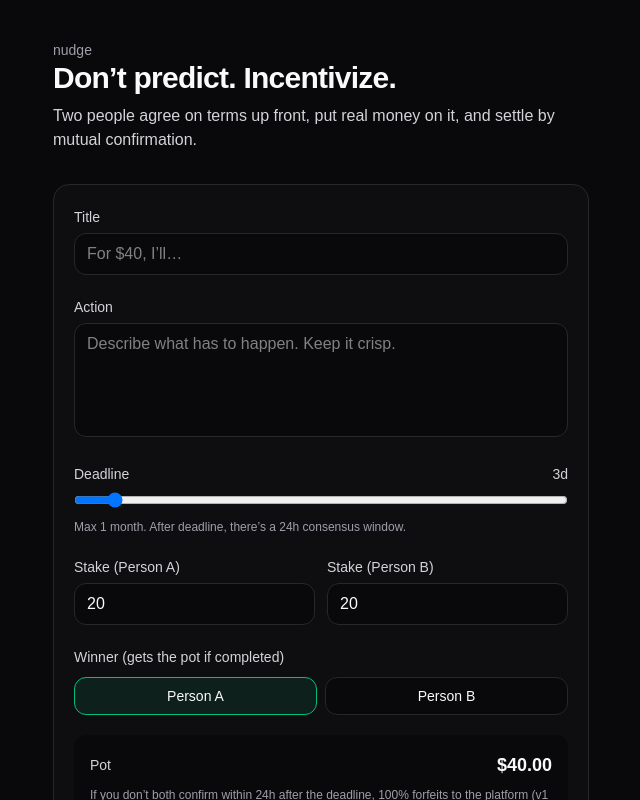
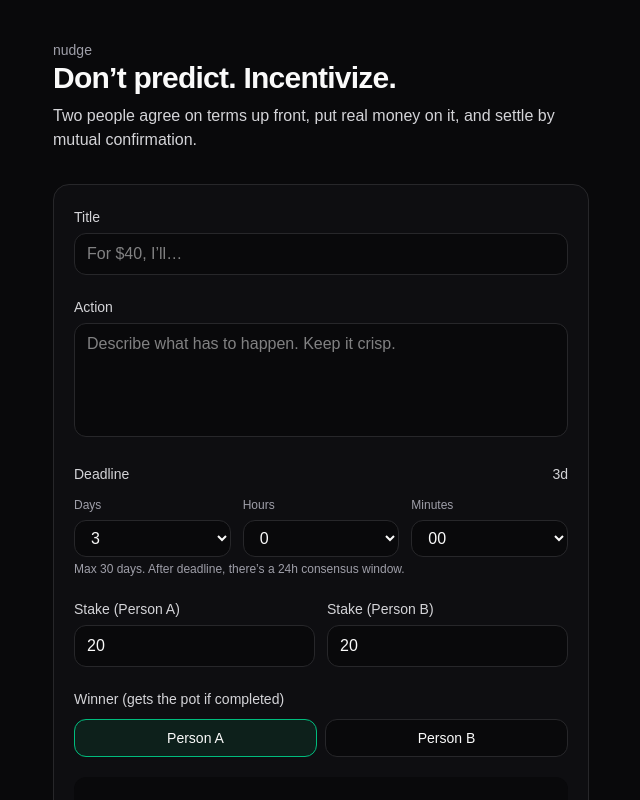
Before and after one commit to mjalazo99/nudge, a Next.js app: page / in a window 1280 px wide. Shown: the top 800 px of the page, without its empty margins (319-959 px from the left). Built offline with nearby package versions, Linux system fonts and the light colour scheme.

Commit message:
Replace deadline slider with day/hour/minute pickers

```diff
--- a/src/app/page.tsx
+++ b/src/app/page.tsx
@@ -7,7 +7,10 @@
 type Draft = {
   title: string;
   action: string;
-  deadlineHours: number; // up to 30d
+  // Deadline picker (max 30 days)
+  days: number; // 0-30
+  hours: number; // 0-24
+  minutes: number; // 0-59
   stakeA: number;
   stakeB: number;
   winner: Side; // who receives pot if completed
@@ -25,19 +28,15 @@
   });
 }
 
-function fmtDuration(hours: number) {
-  if (hours < 48) return `${hours}h`;
-  const d = Math.round(hours / 24);
-  if (d < 14) return `${d}d`;
-  const w = Math.round(d / 7);
-  return `${w}w`;
-}
+// (removed) fmtDuration: replaced by days/hours/minutes picker
 
 export default function Page() {
   const [draft, setDraft] = useState<Draft>({
     title: "",
     action: "",
-    deadlineHours: 72,
+    days: 3,
+    hours: 0,
+    minutes: 0,
     stakeA: 20,
     stakeB: 20,
     winner: "A",
@@ -47,6 +46,25 @@
     return (draft.stakeA || 0) + (draft.stakeB || 0);
   }, [draft.stakeA, draft.stakeB]);
 
+  const deadlineMinutesTotal = useMemo(() => {
+    const d = clamp(Math.floor(draft.days || 0), 0, 30);
+    const h = clamp(Math.floor(draft.hours || 0), 0, 24);
+    const m = clamp(Math.floor(draft.minutes || 0), 0, 59);
+    return d * 24 * 60 + h * 60 + m;
+  }, [draft.days, draft.hours, draft.minutes]);
+
+  const deadlineLabel = useMemo(() => {
+    const d = Math.floor(deadlineMinutesTotal / (24 * 60));
+    const rem = deadlineMinutesTotal - d * 24 * 60;
+    const h = Math.floor(rem / 60);
+    const m = rem - h * 60;
+    const parts: string[] = [];
+    if (d) parts.push(`${d}d`);
+    if (h) parts.push(`${h}h`);
+    if (m || parts.length === 0) parts.push(`${m}m`);
+    return parts.join(" ");
+  }, [deadlineMinutesTotal]);
+
   const [status, setStatus] = useState<string>("");
 
   async function createNudge() {
@@ -54,7 +72,7 @@
     const payload = {
       title: draft.title.trim(),
       action: draft.action.trim(),
-      deadlineHours: draft.deadlineHours,
+      deadlineMinutes: deadlineMinutesTotal,
       stakeA: draft.stakeA,
       stakeB: draft.stakeB,
       winner: draft.winner,
@@ -120,20 +138,57 @@
           <div>
             <div className="flex items-center justify-between">
               <label className="text-sm text-zinc-300">Deadline</label>
-              <div className="text-sm text-zinc-300">{fmtDuration(draft.deadlineHours)}</div>
+              <div className="text-sm text-zinc-300">{deadlineLabel}</div>
             </div>
-            <input
-              type="range"
-              min={24}
-              max={24 * 30}
-              step={24}
-              value={draft.deadlineHours}
-              onChange={(e) =>
-                setDraft((d) => ({ ...d, deadlineHours: clamp(Number(e.target.value), 24, 24 * 30) }))
-              }
-              className="mt-2 w-full"
-            />
-            <div className="mt-1 text-xs text-zinc-400">Max 1 month. After deadline, there’s a 24h consensus window.</div>
+
+            <div className="mt-2 grid grid-cols-3 gap-3">
+              <div>
+                <label className="text-xs text-zinc-400">Days</label>
+                <select
+                  value={draft.days}
+                  onChange={(e) => setDraft((d) => ({ ...d, days: Number(e.target.value) }))}
+                  className="mt-1 w-full rounded-xl border border-zinc-800 bg-zinc-950 px-3 py-2 text-zinc-50 outline-none focus:border-zinc-600"
+                >
+                  {Array.from({ length: 31 }).map((_, i) => (
+                    <option key={i} value={i}>
+                      {i}
+                    </option>
+                  ))}
+                </select>
+              </div>
+
+              <div>
+                <label className="text-xs text-zinc-400">Hours</label>
+                <select
+                  value={draft.hours}
+                  onChange={(e) => setDraft((d) => ({ ...d, hours: Number(e.target.value) }))}
+                  className="mt-1 w-full rounded-xl border border-zinc-800 bg-zinc-950 px-3 py-2 text-zinc-50 outline-none focus:border-zinc-600"
+                >
+                  {Array.from({ length: 25 }).map((_, i) => (
+                    <option key={i} value={i}>
+                      {i}
+                    </option>
+                  ))}
+                </select>
+              </div>
+
+              <div>
+                <label className="text-xs text-zinc-400">Minutes</label>
+                <select
+                  value={draft.minutes}
+                  onChange={(e) => setDraft((d) => ({ ...d, minutes: Number(e.target.value) }))}
+                  className="mt-1 w-full rounded-xl border border-zinc-800 bg-zinc-950 px-3 py-2 text-zinc-50 outline-none focus:border-zinc-600"
+                >
+                  {Array.from({ length: 60 }).map((_, i) => (
+                    <option key={i} value={i}>
+                      {i.toString().padStart(2, "0")}
+                    </option>
+                  ))}
+                </select>
+              </div>
+            </div>
+
+            <div className="mt-1 text-xs text-zinc-400">Max 30 days. After deadline, there’s a 24h consensus window.</div>
           </div>
 
           <div className="grid grid-cols-2 gap-3">
```
